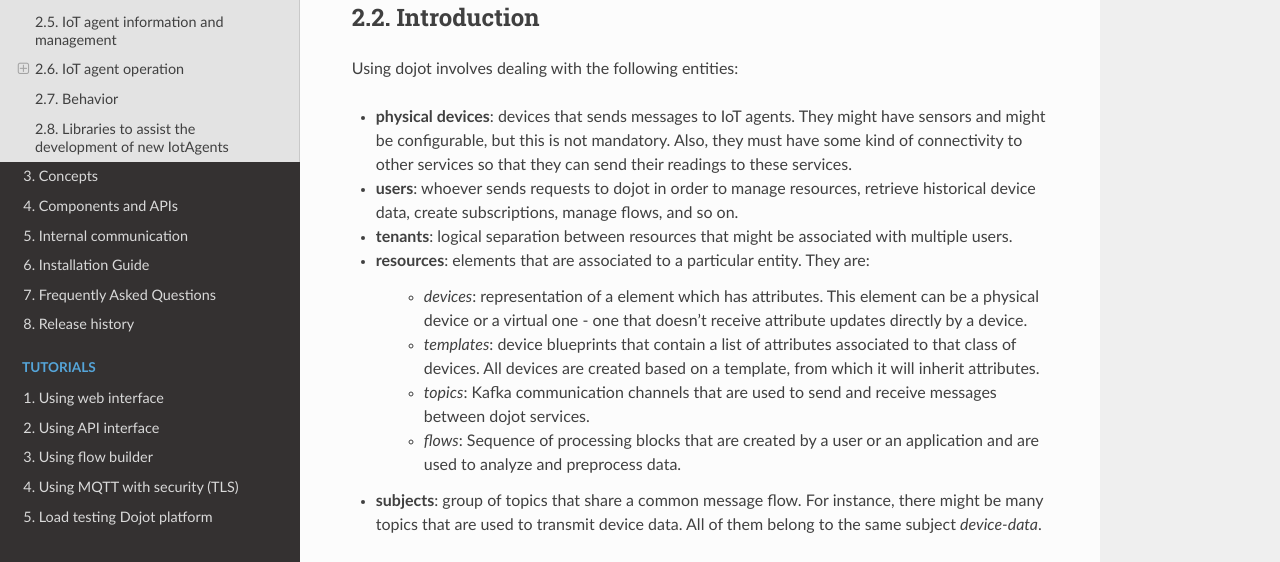
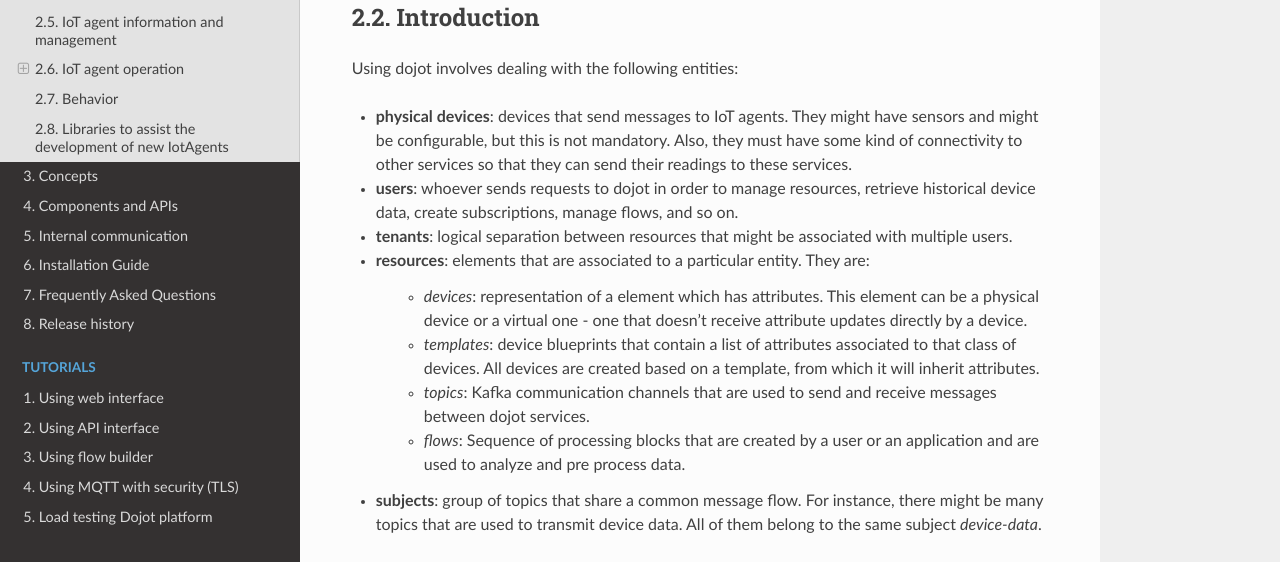
Before and after one commit to dojot/docs, a Sphinx documentation site: the page built from source/iotagent-architecture.rst, in a window 1280 px wide and 900 px high. Shown: the part 335-897 px from the top of the window. Built offline with Sphinx 7.4.7 and the Read the Docs theme 2.0.0, drawn with Linux system fonts in a browser that asks for light colours; some of the changed text lies outside the part shown.

```diff
--- a/source/iotagent-architecture.rst
+++ b/source/iotagent-architecture.rst
@@ -15,7 +15,7 @@
 
 Using dojot involves dealing with the following entities:
 
-- **physical devices**: devices that sends messages to IoT agents. They
+- **physical devices**: devices that send messages to IoT agents. They
   might have sensors and might be configurable, but this is not mandatory.
   Also, they must have some kind of connectivity to other services so that they
   can send their readings to these services.
@@ -35,7 +35,7 @@
    - *topics*: Kafka communication channels that are used to send and receive
      messages between dojot services.
    - *flows*: Sequence of processing blocks that are created by a user or an
-     application and are used to analyze and preprocess data.
+     application and are used to analyze and pre process data.
 - **subjects**: group of topics that share a common message flow. For instance,
   there might be many topics that are used to transmit device data. All of them
   belong to the same subject `device-data`.
```
Also changed, not shown: other parts of source/iotagent-architecture.rst (+5 -5 lines), 1 other file.
